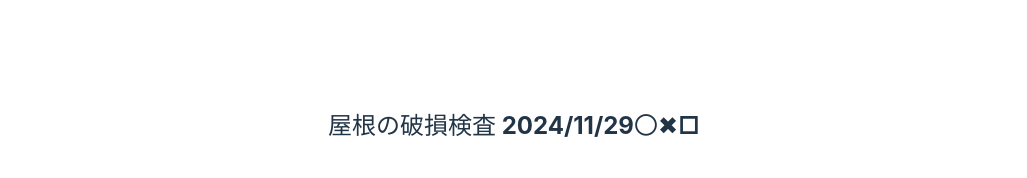
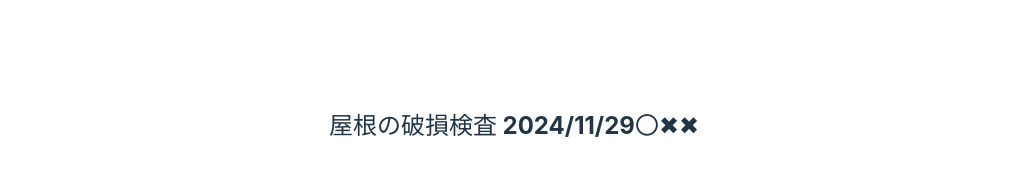
Before and after one commit to seiichiro-fujimaki/test88, a React (Vite) app: page / in a window 1280 px wide. Shown: the top 178 px of the page, without its empty margins (126-1153 px from the left). Built offline with nearby package versions, Linux system fonts and the light colour scheme.

Commit message:
20241201_1

```diff
--- a/src/App.tsx
+++ b/src/App.tsx
@@ -10,7 +10,7 @@ function App() {
 
   return (
     <>
-      <h2>屋根の破損検査 2024/11/29〇✖□</h2>
+      <h2>屋根の破損検査 2024/11/29〇✖✖</h2>
 
       <div>
         {/* <a href="https://trust-coms.com/" target="_blank">
```
